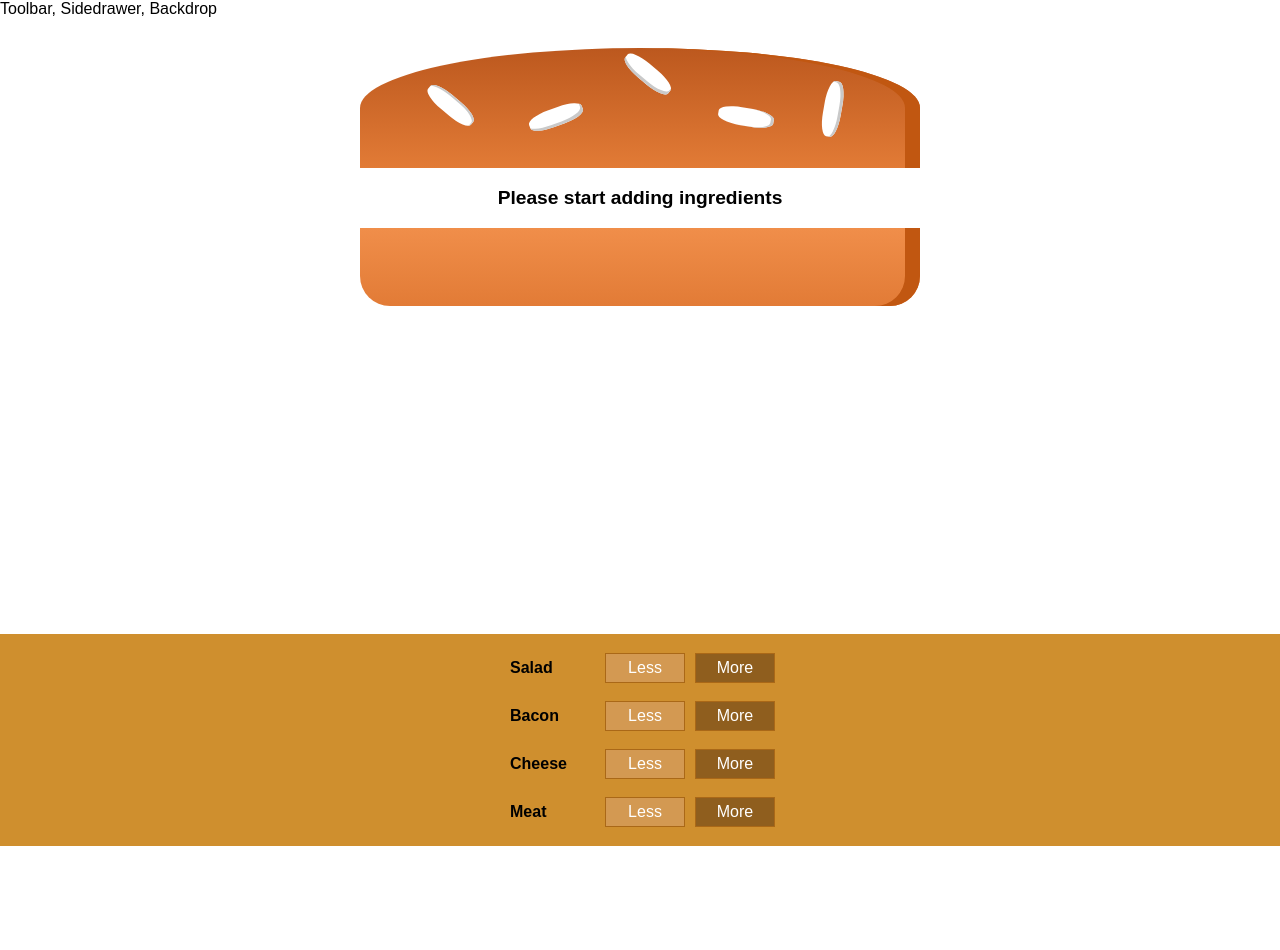
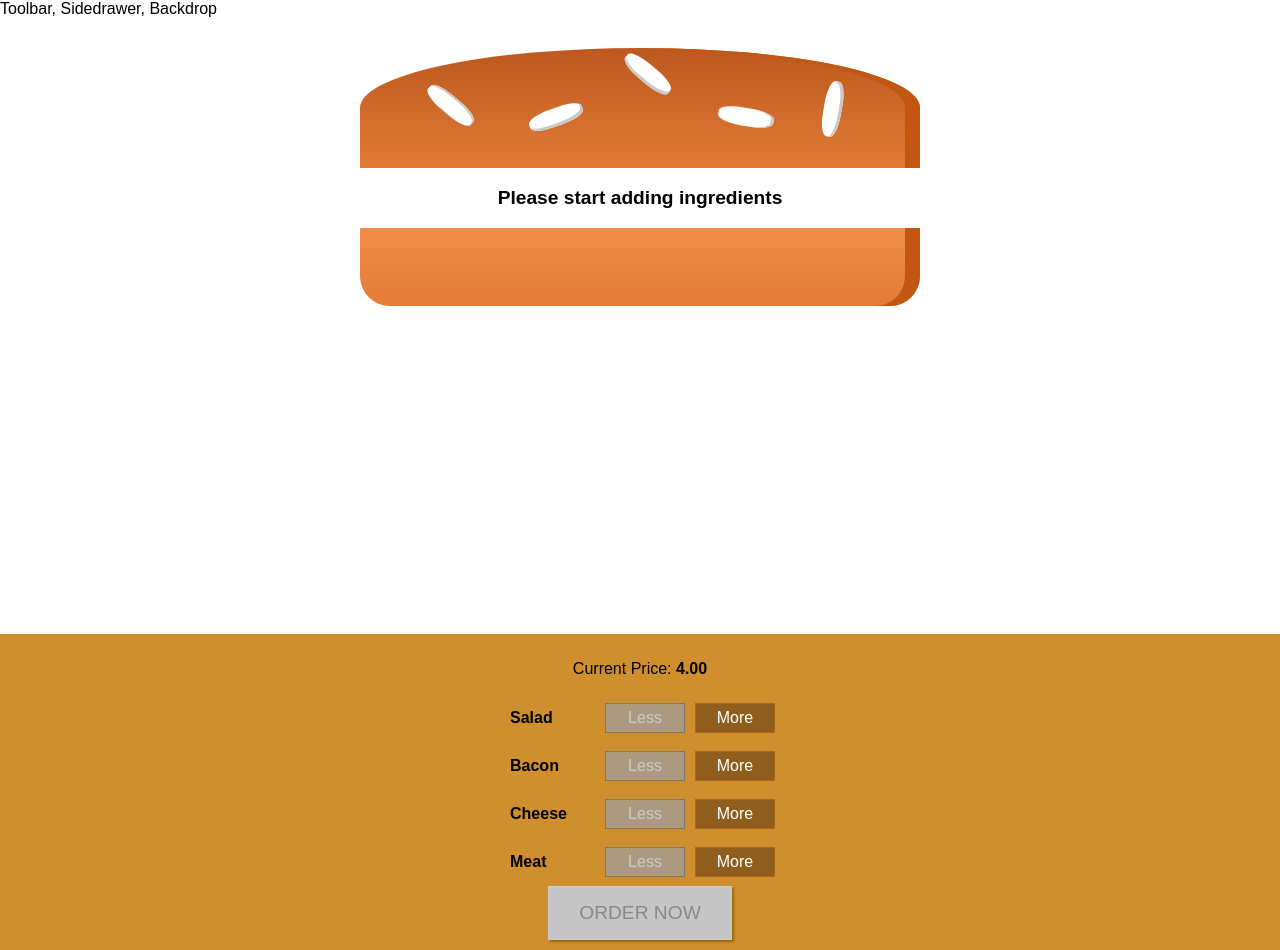
Before and after one commit to KevinRSDNguyen/react-burger, a React app: page / in a window 1280 px wide. Before the commit the page ends 846 px from the top, so only its background shows below. Built offline with nearby package versions, Linux system fonts and the light colour scheme.

Commit message:
Added the Order Button

```diff
--- a/src/components/Burger/BuildControls/BuildControl/BuildControl.js
+++ b/src/components/Burger/BuildControls/BuildControl/BuildControl.js
@@ -5,7 +5,13 @@ const buildControl = props => {
   return (
     <div className={classes.BuildControl}>
       <div className={classes.Label}>{props.label}</div>
-      <button className={classes.Less}>Less</button>
+      <button
+        className={classes.Less}
+        onClick={props.removed}
+        disabled={props.disabled}
+      >
+        Less
+      </button>
       <button className={classes.More} onClick={props.added}>
         More
       </button>
--- a/src/components/Burger/BuildControls/BuildControls.js
+++ b/src/components/Burger/BuildControls/BuildControls.js
@@ -13,15 +13,23 @@ const controls = [
 const buildControls = props => {
   return (
     <div className={classes.BuildControls}>
+      <p>
+        Current Price: <strong>{props.price.toFixed(2)}</strong>
+      </p>
       {controls.map(control => {
         return (
           <BuildControl
             key={control.label}
             label={control.label}
             added={() => props.ingredientAdded(control.type)}
+            removed={() => props.ingredientRemoved(control.type)}
+            disabled={props.disabled[control.type]}
           />
         );
       })}
+      <button className={classes.OrderButton} disabled={!props.purchasable}>
+        ORDER NOW
+      </button>
     </div>
   );
 };
--- a/src/containers/BurgerBuilder/BurgerBuilder.js
+++ b/src/containers/BurgerBuilder/BurgerBuilder.js
@@ -19,7 +19,18 @@ class BurgerBuilder extends Component {
       cheese: 0,
       meat: 0
     },
-    totalPrice: 4
+    totalPrice: 4,
+    purchasable: false
+  };
+  updatePurchaseState = ingredients => {
+    const sum = Object.keys(ingredients)
+      .map(igKey => {
+        return ingredients[igKey];
+      })
+      .reduce((acc, next) => {
+        return acc + next;
+      }, 0);
+    this.setState({ purchasable: sum > 0 });
   };
   addIngredientHandler = type => {
     const oldCount = this.state.ingredients[type];
@@ -35,13 +46,44 @@ class BurgerBuilder extends Component {
       ingredients: updatedIngredients,
       totalPrice: newPrice
     });
+    this.updatePurchaseState(updatedIngredients);
   };
-  removeIngredientHandler = type => {};
+  removeIngredientHandler = type => {
+    const oldCount = this.state.ingredients[type];
+    if (oldCount <= 0) {
+      return;
+    }
+    const updatedCount = oldCount - 1;
+    const updatedIngredients = {
+      ...this.state.ingredients
+    };
+    updatedIngredients[type] = updatedCount;
+    const priceDeduction = INGREDIENT_PRICES[type];
+    const oldPrice = this.state.totalPrice;
+    const newPrice = oldPrice - priceDeduction;
+    this.setState({
+      ingredients: updatedIngredients,
+      totalPrice: newPrice
+    });
+    this.updatePurchaseState(updatedIngredients);
+  };
   render() {
+    const disabledInfo = {
+      ...this.state.ingredients
+    };
+    Object.keys(this.state.ingredients).forEach(key => {
+      disabledInfo[key] = disabledInfo[key] <= 0;
+    });
     return (
       <Aux>
         <Burger ingredients={this.state.ingredients} />
-        <BuildControls ingredientAdded={this.addIngredientHandler} />
+        <BuildControls
+          ingredientAdded={this.addIngredientHandler}
+          ingredientRemoved={this.removeIngredientHandler}
+          disabled={disabledInfo}
+          purchasable={this.state.purchasable}
+          price={this.state.totalPrice}
+        />
       </Aux>
     );
   }
```
